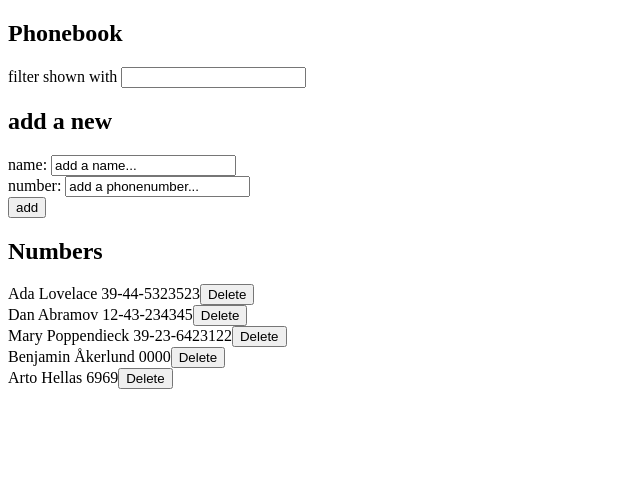
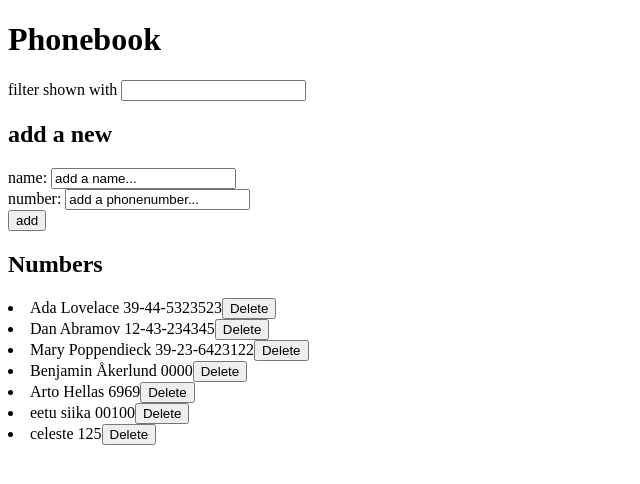
Before and after one commit to benjaminakerlund/fullstackopen-2023, a React (Create React App) app in the folder part2/phonebook/: page / in a window 1280 px wide. Shown: the top 484 px of the page, without its empty margins (0-640 px from the left). Built offline with nearby package versions, Linux system fonts and the light colour scheme; data requests are answered from the project's data file.

Commit message:
Started working on 2.16, can't get an error message to show...

```diff
--- a/part2/phonebook/db.json
+++ b/part2/phonebook/db.json
@@ -24,6 +24,16 @@
       "name": "Arto Hellas",
       "number": "6969",
       "id": 6
+    },
+    {
+      "name": "eetu siika",
+      "number": "00100",
+      "id": 7
+    },
+    {
+      "name": "celeste",
+      "number": "125",
+      "id": 8
     }
   ]
 }
--- a/part2/phonebook/src/App.js
+++ b/part2/phonebook/src/App.js
@@ -1,8 +1,8 @@
 import { useState, useEffect } from 'react'
 import numberService from './services/numbers'
 import Filter from './components/Filter'
-import ShowAll from './components/ShowAll'
-import ShowPerson from './components/ShowPerson'
+import Notification from './components/Notification'
+import './index.css'
 
 //DELETE THIS
 import axios from 'axios'
@@ -14,6 +14,7 @@
   const [newName, setNewName] = useState('add a name...')
   const [newNumber, setNewNumber] = useState('add a phonenumber...')
   const [filterName, setFilterName] = useState('')
+  const [errorMessage, setErrorMessage] = useState(null)
 
   // Fecth stored data from database
   // 2.11
@@ -42,6 +43,12 @@
         numberService
           .change(comparable, personObject) // 2.15
           .then(
+            setErrorMessage(
+              `Added '${personObject.name}'`
+            ),
+            setTimeout(() => {
+              setErrorMessage(null)
+            }, 5000),
             numberService
               .getAll()
               .then(response => {
@@ -88,7 +95,8 @@
 
   return (
     <div>
-      <h2>Phonebook</h2>
+      <h1>Phonebook</h1>
+      <Notification message={errorMessage}/>
       filter shown with <input
         value={filterName}
         onChange={handleFilterName}
--- /dev/null
+++ b/part2/phonebook/src/components/Notification.js
@@ -0,0 +1,14 @@
+
+const Notification = ({ message }) => {
+    if (message === null) {
+      return null
+    }
+
+    return (
+      <div className='error'>
+        {message}
+      </div>
+    )
+  }
+
+export default Notification
--- a/part2/phonebook/src/components/ShowPerson.js
+++ b/part2/phonebook/src/components/ShowPerson.js
@@ -4,10 +4,10 @@
 const ShowPerson= ( props ) => {
 
 return (
-    <div>
+    <li>
         {props.name} {props.number}
         <button onClick={props.toggleDelete}>Delete</button>
-    </div>
+    </li>
 )} // 2.14 added button
 
 export default ShowPerson
--- a/part2/phonebook/src/index.css
+++ b/part2/phonebook/src/index.css
@@ -1,13 +1,10 @@
-body {
-  margin: 0;
-  font-family: -apple-system, BlinkMacSystemFont, 'Segoe UI', 'Roboto', 'Oxygen',
-    'Ubuntu', 'Cantarell', 'Fira Sans', 'Droid Sans', 'Helvetica Neue',
-    sans-serif;
-  -webkit-font-smoothing: antialiased;
-  -moz-osx-font-smoothing: grayscale;
+
+.error {
+  color: green;
+  background: lightgrey;
+  font-size: 20px;
+  border-style: solid;
+  border-radius: 5px;
+  padding: 10px;
+  margin-bottom: 10px;
 }
-
-code {
-  font-family: source-code-pro, Menlo, Monaco, Consolas, 'Courier New',
-    monospace;
-}
```
